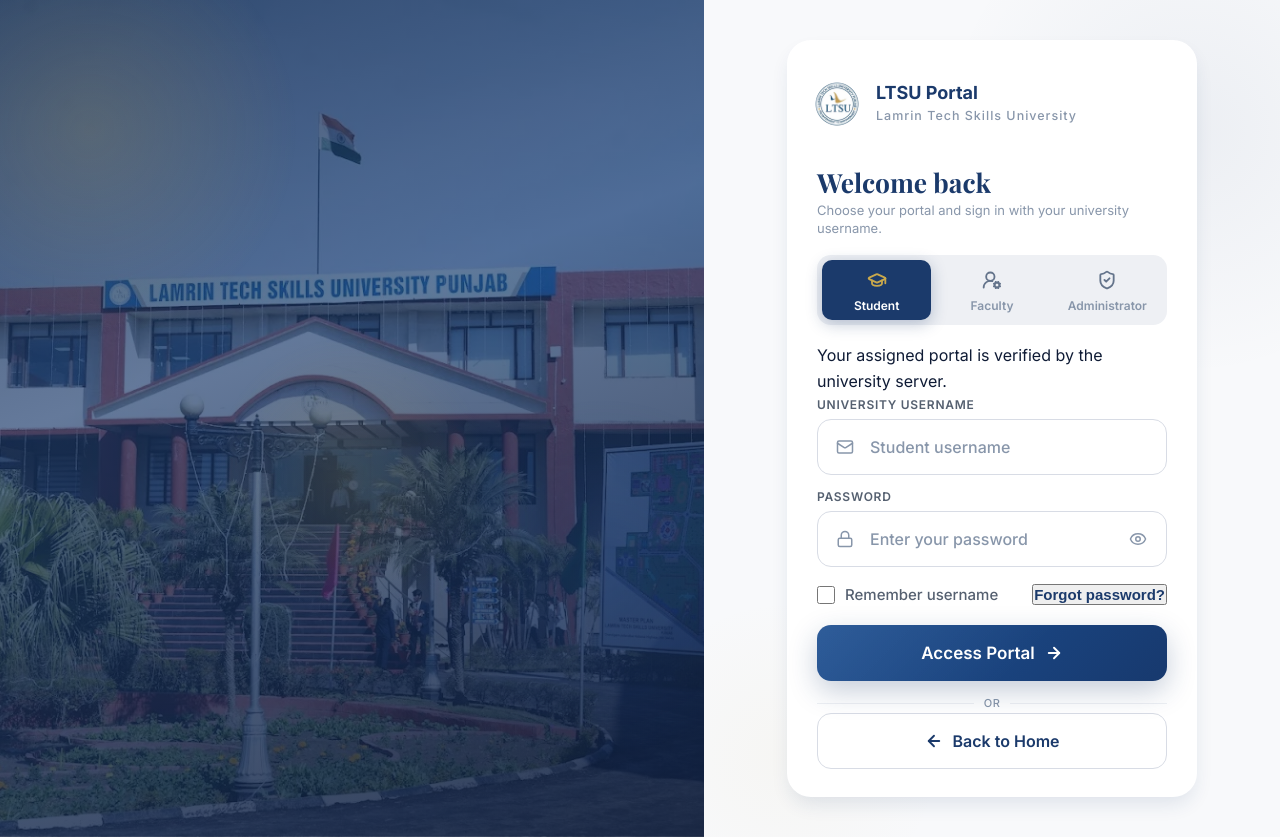
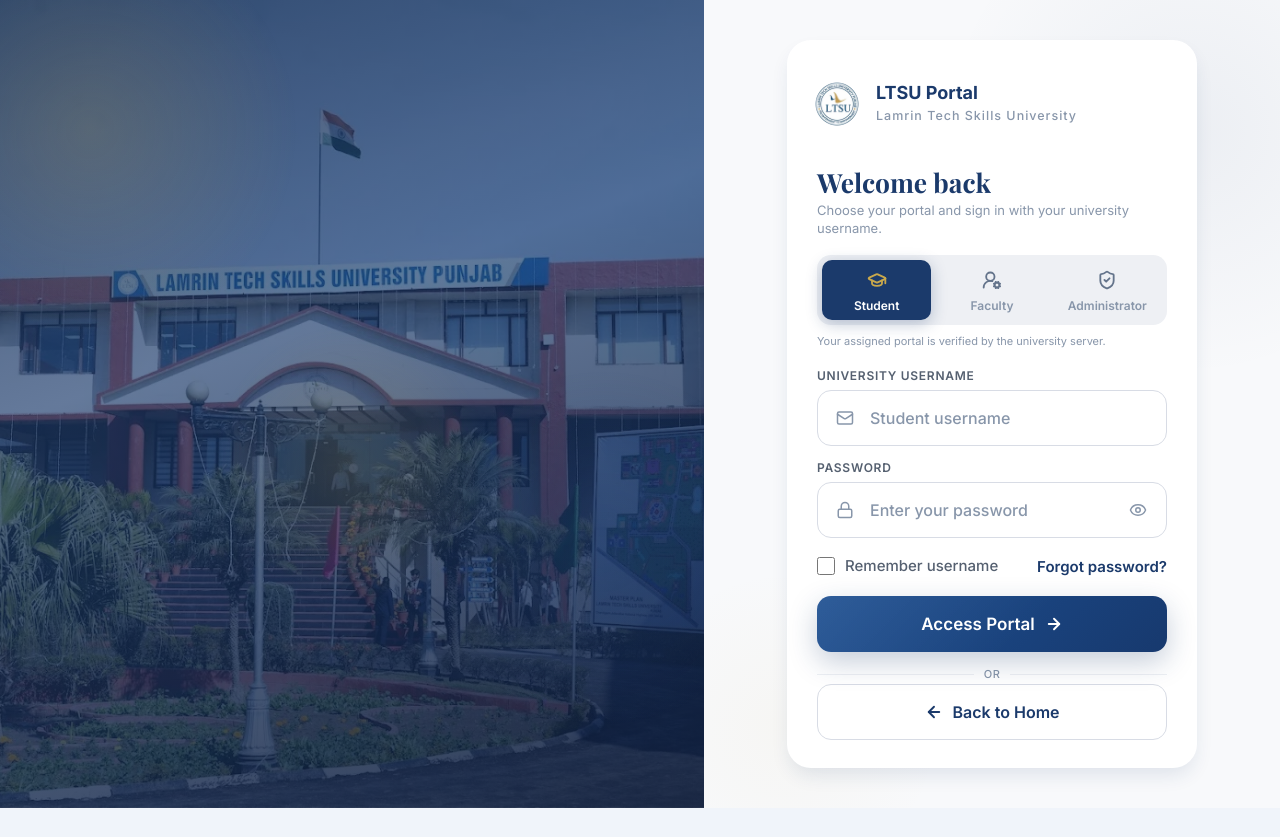
Before and after one commit to armanpreet-singh/smart-student-portal, a React (Vite) app: page /login in a window 1280 px wide. After the commit the page ends 808 px from the top, so only its background shows below. Built offline with nearby package versions, Linux system fonts and the light colour scheme; no server answers.

Commit message:
Style login integration feedback states

```diff
--- a/src/features/auth/pages/LoginPage.css
+++ b/src/features/auth/pages/LoginPage.css
@@ -627,6 +627,25 @@ label.field-label {
   opacity: .8;
 }
 
+.login-forgot-link-button {
+  border: 0;
+  padding: 0;
+  background: transparent;
+  font-family: inherit;
+  cursor: pointer;
+}
+
+.login-role-note {
+  margin: -9px 0 16px;
+  color: var(--gray-400);
+  font-size: 11px;
+  line-height: 1.4;
+}
+
+.login-server-error {
+  margin: 0 0 12px;
+}
+
 /* ── BUTTONS ─────────────────────────────────────────────── */
 /* ───────── PRIMARY BUTTON ───────── */
 
```
